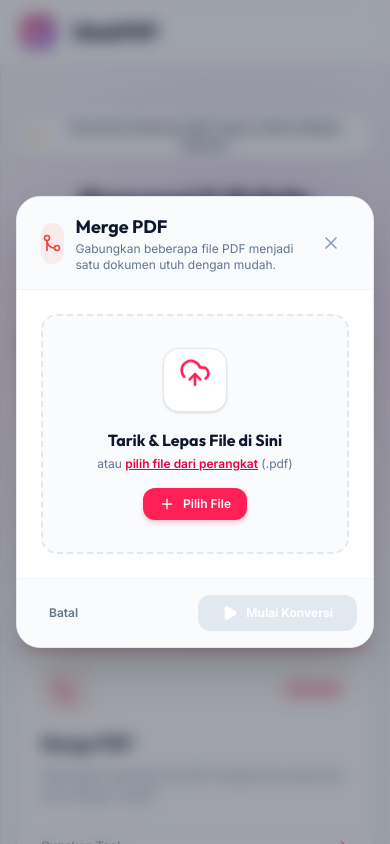
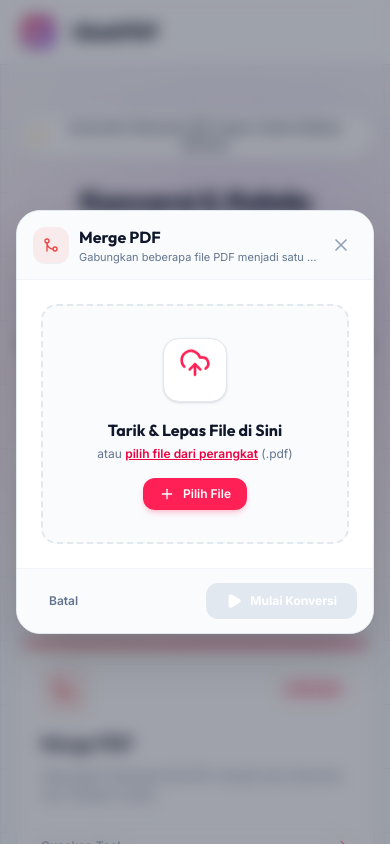
Before and after one commit to rhsa-fr/UbahPDF, a React (Vite) app: page /compress-pdf in a window 390 px wide. Both pictures are taken after a click on the element 195 px from the left and 759 px from the top of the page. Shown: the top 844 px of the page. Built offline with nearby package versions, Linux system fonts and the light colour scheme.

Commit message:
fix: resolve mobile modal layout cutoffs and remove duplicate footer action buttons

```diff
--- a/src/components/ToolWorkspace.tsx
+++ b/src/components/ToolWorkspace.tsx
@@ -356,23 +356,28 @@ export const ToolWorkspace: React.FC<ToolWorkspaceProps> = ({ tool, onClose }) =
     <div className="fixed inset-0 z-50 flex items-center justify-center p-4 bg-slate-900/40 backdrop-blur-sm animate-fadeIn">
       <div className="relative w-full max-w-4xl max-h-[90vh] bg-white rounded-3xl overflow-hidden border border-slate-200 flex flex-col shadow-2xl">
         {/* Workspace Top Header */}
-        <div className="px-6 py-4 border-b border-slate-100 flex items-center justify-between bg-slate-50/80">
-          <div className="flex items-center gap-3">
+        <div className="px-4 sm:px-6 py-3.5 border-b border-slate-100 flex items-center justify-between bg-slate-50/80 gap-2">
+          <div className="flex items-center gap-2.5 min-w-0">
             <div
-              className="w-10 h-10 rounded-xl flex items-center justify-center font-bold shadow-2xs"
+              className="w-9 h-9 sm:w-10 sm:h-10 rounded-xl flex items-center justify-center font-bold shadow-2xs shrink-0"
               style={{ backgroundColor: `${tool.color}15`, color: tool.color }}
             >
-              <ToolHeaderIcon className="w-5 h-5" />
+              <ToolHeaderIcon className="w-4 h-4 sm:w-5 sm:h-5" />
             </div>
-            <div>
-              <h2 className="text-lg font-bold text-slate-900 font-['Outfit']">{tool.name}</h2>
-              <p className="text-xs text-slate-500">{tool.description}</p>
+            <div className="min-w-0 flex-1">
+              <h2 className="text-base sm:text-lg font-bold text-slate-900 font-['Outfit'] truncate">
+                {tool.name}
+              </h2>
+              <p className="text-[11px] sm:text-xs text-slate-500 truncate sm:whitespace-normal">
+                {tool.description}
+              </p>
             </div>
           </div>
 
           <button
             onClick={onClose}
-            className="p-2 rounded-xl text-slate-400 hover:text-slate-700 hover:bg-slate-200/60 transition-colors"
+            aria-label="Tutup"
+            className="p-1.5 sm:p-2 rounded-xl text-slate-400 hover:text-slate-700 hover:bg-slate-200/60 transition-colors shrink-0"
           >
             <X className="w-5 h-5" />
           </button>
@@ -859,37 +864,27 @@ export const ToolWorkspace: React.FC<ToolWorkspaceProps> = ({ tool, onClose }) =
         </div>
 
         {/* Workspace Bottom Action Footer */}
-        <div className="px-4 sm:px-6 py-4 border-t border-slate-100 bg-slate-50/80 flex items-center justify-between gap-3">
+        <div className="px-4 sm:px-6 py-3.5 border-t border-slate-100 bg-slate-50/80 flex items-center justify-between gap-3">
+          {status === 'success' ? (
+            <button
+              onClick={onClose}
+              className="w-full py-2.5 rounded-xl bg-slate-100 hover:bg-slate-200 text-slate-700 font-bold text-xs transition-colors border border-slate-200 text-center"
+            >
+              Selesai & Kembali ke Beranda
+            </button>
+          ) : (
+            <>
               <button
                 onClick={onClose}
                 className="px-4 py-2 rounded-xl text-xs font-semibold text-slate-500 hover:text-slate-900 hover:bg-slate-200/60 transition-colors shrink-0"
               >
-            {status === 'success' ? 'Selesai & Kembali' : 'Batal'}
+                Batal
               </button>
 
-          <div className="flex items-center gap-3">
-            {status === 'success' ? (
-              <div className="flex items-center gap-2">
-                <button
-                  onClick={handleClearAll}
-                  className="px-4 py-2.5 rounded-xl bg-slate-100 hover:bg-slate-200 text-slate-700 font-bold text-xs flex items-center gap-1.5 transition-colors border border-slate-200"
-                >
-                  <RefreshCw className="w-4 h-4" />
-                  <span>Konversi Lain</span>
-                </button>
-                <button
-                  onClick={handleDownload}
-                  className="px-5 py-2.5 rounded-xl bg-emerald-600 hover:bg-emerald-700 text-white font-extrabold text-xs flex items-center gap-2 shadow-md shadow-emerald-600/20 transition-all shrink-0"
-                >
-                  <Download className="w-4 h-4 shrink-0" />
-                  <span>Unduh File PDF</span>
-                </button>
-              </div>
-            ) : (
               <button
                 disabled={files.length === 0 || status === 'processing'}
                 onClick={handleStartConversion}
-                className={`px-6 py-2.5 rounded-xl text-xs font-extrabold text-white flex items-center gap-2 transition-all shadow-md ${
+                className={`px-5 sm:px-6 py-2.5 rounded-xl text-xs font-extrabold text-white flex items-center gap-2 transition-all shadow-md ${
                   files.length === 0 || status === 'processing'
                     ? 'bg-slate-200 text-slate-400 cursor-not-allowed shadow-none'
                     : 'bg-gradient-to-r from-rose-500 to-indigo-600 hover:opacity-95 shadow-rose-500/20'
@@ -907,8 +902,8 @@ export const ToolWorkspace: React.FC<ToolWorkspaceProps> = ({ tool, onClose }) =
                   </>
                 )}
               </button>
+            </>
           )}
-          </div>
         </div>
       </div>
     </div>
```
Lines whose indentation alone changed are shown as unchanged.
